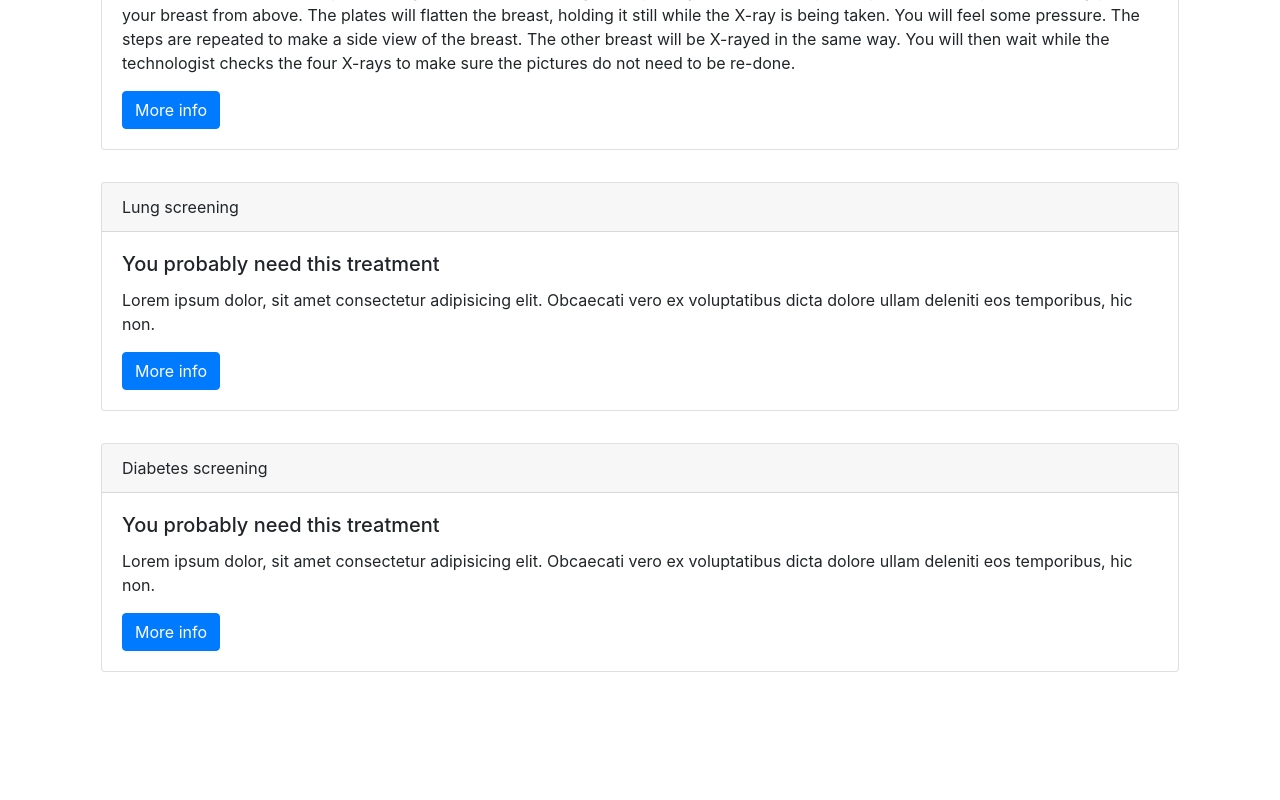
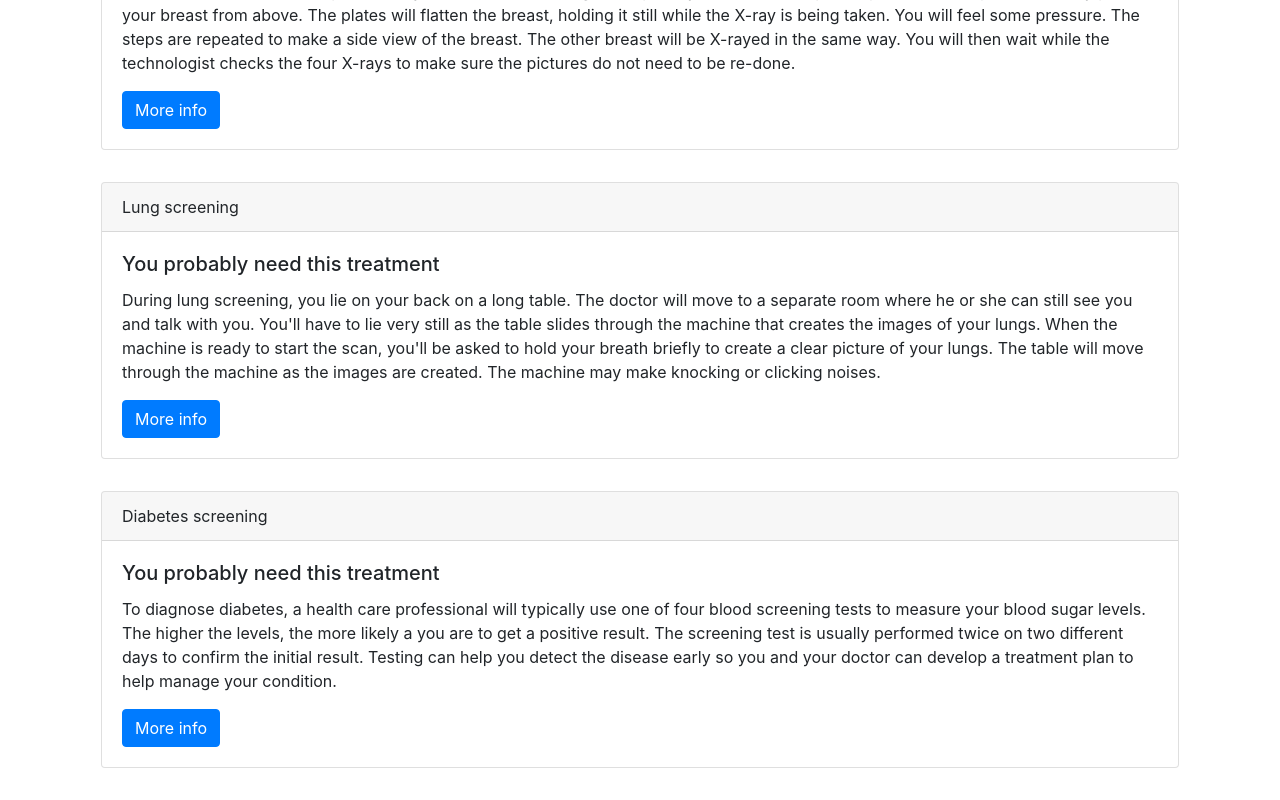
Before and after one commit to LSD2evosoft/medipus-web, an Angular app: page /profile in a window 1280 px wide. Shown: the part 745-1545 px from the top of the page. Before the commit the page ends 1449 px from the top, so only its background shows below. Built offline with nearby package versions, Linux system fonts and the light colour scheme.

Commit message:
Update screening images and descriptions

```diff
--- a/src/app/datastore.service.ts
+++ b/src/app/datastore.service.ts
@@ -23,22 +23,22 @@ export class DatastoreService {
             id: "screening2",
             name: "Mammography",
             screeningInfo: "You will stand in front of a special X-ray machine. A technologist will place your breast on a plastic plate. Another plate will firmly press your breast from above. The plates will flatten the breast, holding it still while the X-ray is being taken. You will feel some pressure. The steps are repeated to make a side view of the breast. The other breast will be X-rayed in the same way. You will then wait while the technologist checks the four X-rays to make sure the pictures do not need to be re-done.",
-            image: "https://media.istockphoto.com/photos/solving-womens-health-issues-picture-id1128870494?k=6&m=1128870494&s=612x612&w=0&h=Ci26BQ_br0kC_lNCimXk_wtQvvwNgRH4JfrZNyJch6Q="
+            image: "https://media.istockphoto.com/photos/solving-womens-health-issues-picture-id1128870494"
         }, {
             id: "screening3",
             name: "Lung screening",
-            screeningInfo: "Lorem ipsum dolor, sit amet consectetur adipisicing elit. Obcaecati vero ex voluptatibus dicta dolore ullam deleniti eos temporibus, hic non.   ",
-            image: "https://www.stamfordhealth.org/app/files/public/LungXRayDoctorFullSize.jpg?size="
+            screeningInfo: "During lung screening, you lie on your back on a long table. The doctor will move to a separate room where he or she can still see you and talk with you. You'll have to lie very still as the table slides through the machine that creates the images of your lungs. When the machine is ready to start the scan, you'll be asked to hold your breath briefly to create a clear picture of your lungs. The table will move through the machine as the images are created. The machine may make knocking or clicking noises.",
+            image: "https://www.stamfordhealth.org/app/files/public/LungXRayDoctorFullSize.jpg"
         }, {
             id: "screening4",
             name: "Diabetes screening",
-            screeningInfo: "Lorem ipsum dolor, sit amet consectetur adipisicing elit. Obcaecati vero ex voluptatibus dicta dolore ullam deleniti eos temporibus, hic non.   ",
-            image: "https://d2ebzu6go672f3.cloudfront.net/media/content/images/GettyImages-1167819581.jpg"
+            screeningInfo: "To diagnose diabetes, a health care professional will typically use one of four blood screening tests to measure your blood sugar levels. The higher the levels, the more likely a you are to get a positive result. The screening test is usually performed twice on two different days to confirm the initial result. Testing can help you detect the disease early so you and your doctor can develop a treatment plan to help manage your condition.",
+            image: "https://www.wellbeingpeople.com/app/uploads/2017/06/Product-Gallery-Image-Cholesterol-Blood-Glucose-Screening-1.jpg"
         }, {
             id: "screening5",
             name: "Cholesterol check",
             screeningInfo: "High cholesterol does not cause symptoms. You can only find out if you have it from a blood test. Your GP might suggest having a test if they think your cholesterol level could be high. This may because of your age, weight or another condition you have (like high blood pressure or diabetes). There are 2 ways of having a cholesterol test: Taking blood from your arm or Finger-prick test.",
-            image: "https://www.wellbeingpeople.com/app/uploads/2017/06/Product-Gallery-Image-Cholesterol-Blood-Glucose-Screening-1.jpg"
+            image: "https://d2ebzu6go672f3.cloudfront.net/media/content/images/GettyImages-1167819581.jpg"
         }];
 
         this.users = [
```
